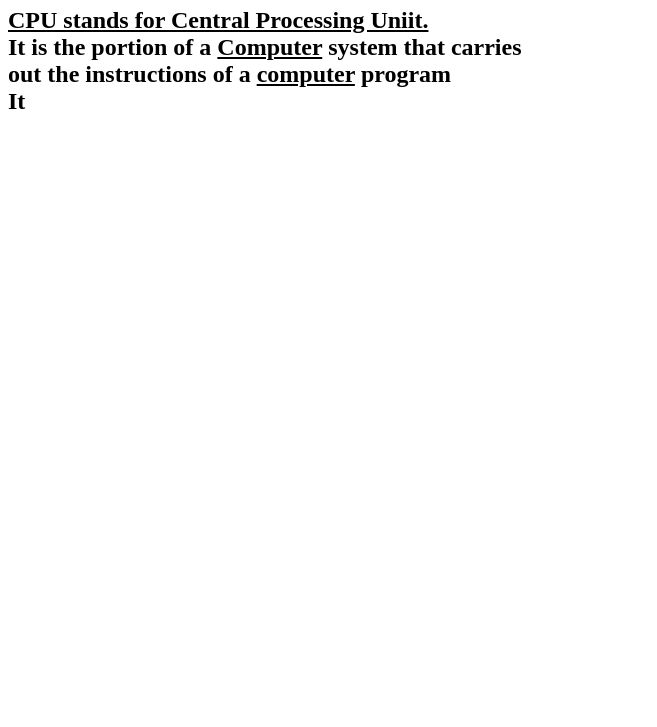
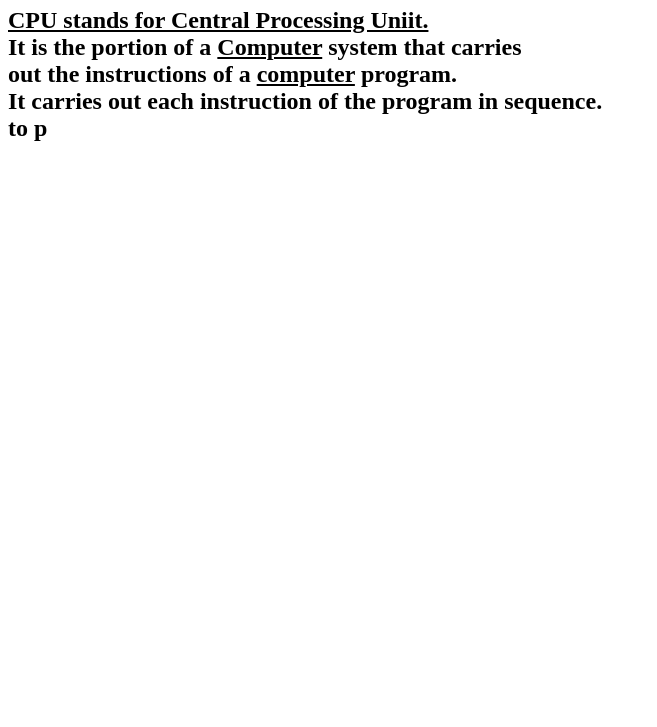
Before and after one commit to iamneo-production/daacbafaadaeccdfffebaeceaec, a plain HTML site: page public/index.html in a window 1280 px wide. Shown: the part 73-800 px from the top of the page, without its empty margins (0-657 px from the left). Drawn offline with Linux system fonts and the light colour scheme.

Commit message:
Backup Commit

```diff
--- a/public/index.html
+++ b/public/index.html
@@ -13,8 +13,9 @@
     </h1>
     <h2><u>CPU stands for Central Processing Uniit.</u><br>
     It is the portion of a <u>Computer</u> system that carries<br>
-out the instructions of a <u> computer</u> program<br>
-It</h2>
+out the instructions of a <u> computer</u> program.<br>
+It carries out each instruction of the program in sequence.<br>
+to p</h2>
 
 
 </body>
```
